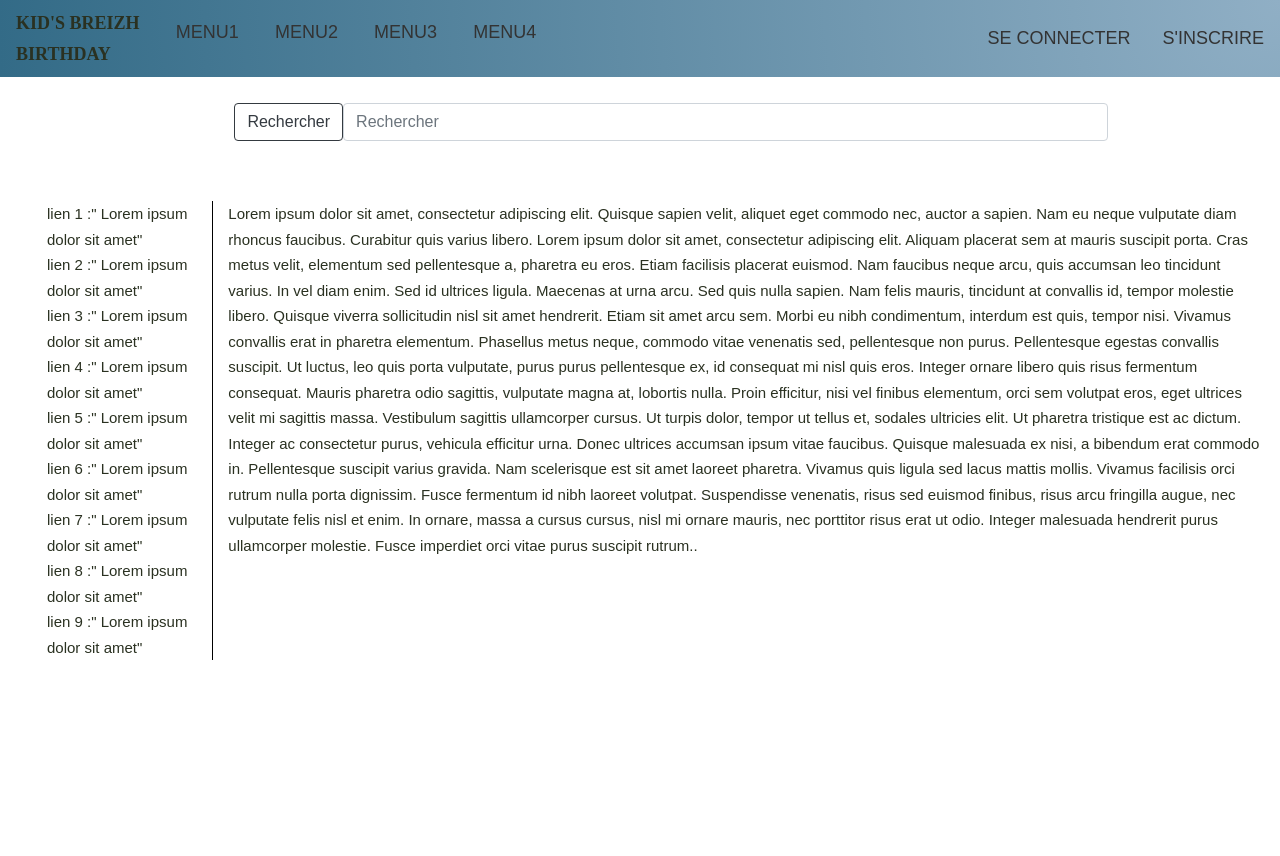
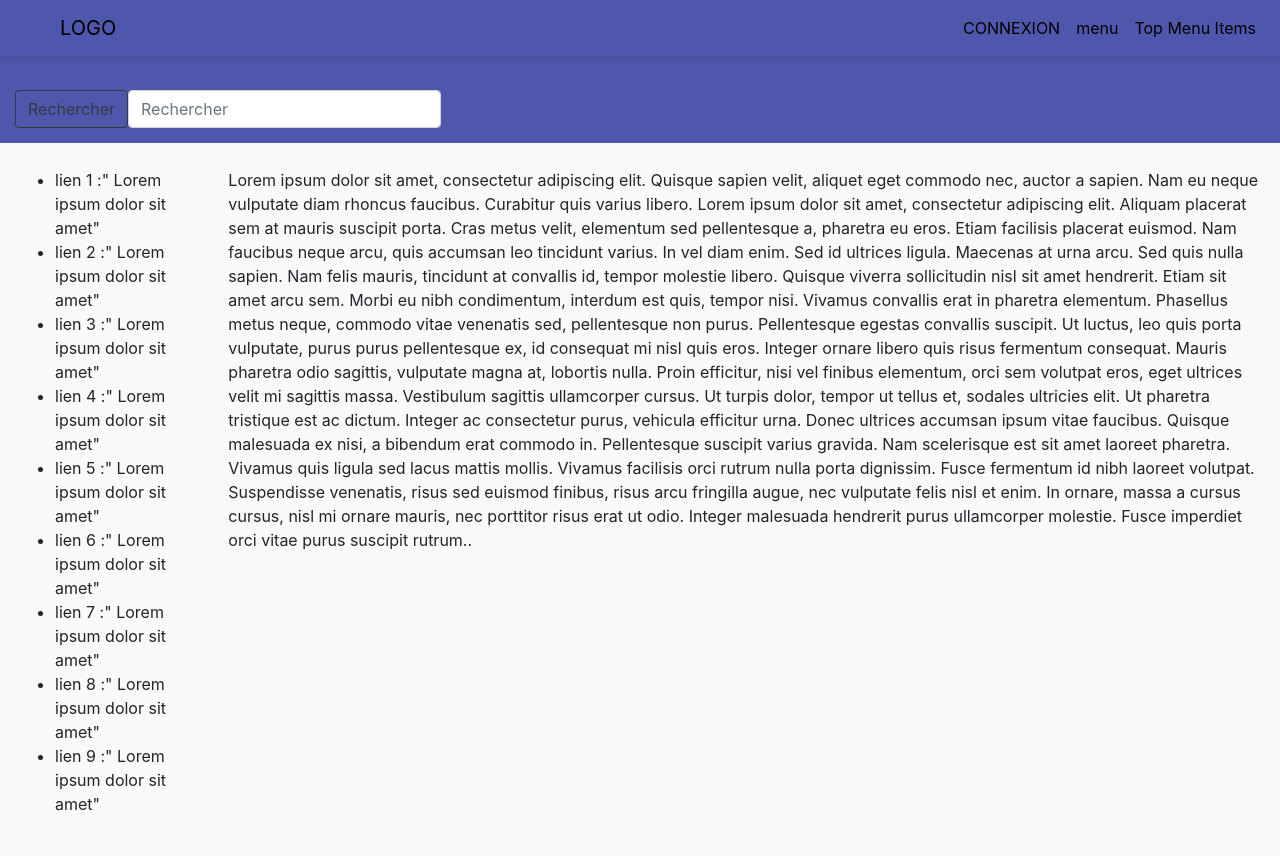
Before and after one commit to Nico-Kercode/KidsBreizhBirthday, a PHP site: page / in a window 1280 px wide. Before the commit the page ends 660 px from the top, so only its background shows below. Run offline with PHP 8.4, Linux system fonts and the light colour scheme; some libraries are stand-ins or nearby versions.

Commit message:
Modification NAV

```diff
--- a/assets/css/main.css
+++ b/assets/css/main.css
@@ -1,208 +1,34 @@
-/* Reset */
-
-html, body, div, span, applet, object, iframes,
-h1, h2, h3, h4, h5, h6, p, blockquote, pre,
-a, abbr, acronym, address, big, cite, code,
-del, dfn, em, img, ins, kbd, q, s, samp,
-small, strike, sub, sup, tt, var,
-u, i, center,
-dl, dt, dd, ol, ul, li,
-fieldset, form, label, legend,
-table, caption, tbody, tfoot, thead, tr, th, td,
-article, aside, canvas, details, embed,
-figure, figcaption, footer, header, hgroup,
-menu, nav, output, ruby, section, summary,
-time, mark, audio, video {
-    margin: 0;
-    padding: 0;
-    border: 0;
-    font-size: 100%;
-    font: inherit;
-    vertical-align: baseline;
+body {
+    background: #f9f9f9;
+}
+a{
+    color: black;
+    text-decoration: none !important;
+}
+a:hover{
+    color: white;
+}
+#wrapper {
+    padding: 90px 5px;
+    background-color: #4f57ac;
 }
 
-article, aside, details, figcaption, figure,
-footer, header, hgroup, menu, nav, section {
-    display: block;
+.navbar-expand-lg .navbar-nav.side-nav {
+    flex-direction: column;
 }
 
-blockquote, q {
-    quotes: none;
+.card {
+    margin-bottom: 15px;
+    border-radius: 0;
+    box-shadow: 0 3px 5px rgba(0, 0, 0, .1);
 }
 
-blockquote:before, blockquote:after,
-q:before, q:after {
-    content: '';
-    content: none;
+.header-top {
+    box-shadow: 0 3px 5px rgba(0, 0, 0, .1)
 }
 
-table {
-    border-collapse: collapse;
-    border-spacing: 0;
-}
-
-* {
-    box-sizing: border-box;
-    outline: none;
-}
-
-/* End reset */
-
-@import url('https://fonts.googleapis.com/css?family=Montserrat:100,100i,200,200i,300,300i,400,400i,500,500i,600,600i,700,700i,800,800i,900,900i');
-@import url('https://fonts.googleapis.com/css?family=Poppins:400,500,600,700,800,900');
-
-body {
-    /* font-family: 'Roboto', sans-serif;
-    */
-
-    font-family: 'Montserrat', sans-serif;
-	font-weight: 300;
-	font-size: 15px;
-	line-height: 1.7;
-	color: #2a3121;
-    /* background-image: radial-gradient(circle at top right , #90afc5, #336b87) !important; */
-    height: 1vh;
-    overflow: hidden;
-}
-
-header {
-    text-transform: uppercase;
-    background-image: radial-gradient(circle at top right, #90afc5, #336b87) !important;
-    padding: 8px 0 8px 16px;
-    font-size: 1em;
-
-}
-
-#logo, nav, li {
-    display: inline-block;
-}
-
-#logo {
-    font-family: "Poppins";
-    font-size: 1.2em;
-    font-weight: 800;
-    text-decoration: none;
-    color: #2a3121;
-
-}
-
-
-nav {
-    display: inline-block;
-    line-height: 48px;
-    vertical-align: top;
-}
-
-li {
-    margin-left: 32px;
-}
-li a, .button {
-    text-decoration: none;
-    font-size: 1.2em;
-    font-weight: 400;
-    color: #333;
-}
-
-.button {
-    text-transform: uppercase;
-    float: right;
-
-    line-height: 60px;
-    height: 50px;
-    text-decoration: none;
-    padding: 0 16px;
-}
-
-
-
-h1 {
-
-    text-align: center;
-    line-height: 150px;
-    letter-spacing: 4px;
-    color: rgb(0, 0, 0);
-    font-size: 50px;
-    font-weight: 800;
-    text-transform: uppercase;
-    transition-duration: .3s;
-}
-
-#hamburger, #hamburger-content {
-    display: inline;
-}
-
-#hamburger-button {
-    display: none;
-    cursor: pointer;
-    background: none;
-    border: none;
-    font-size: 30px;
-    vertical-align: top;
-    padding: 0;
-    line-height: 47px;
-    float: right;
-    margin-right: 32px;
-}
-
-#hamburger-overlay {
-    display: none;
-    position: fixed;
-    z-index: 10;
-    top: 0;
-    left: 0;
-    width: 100%;
-    height: 100%;
-    background-color: rgba(0, 0, 0, .4);
-}
-
-#hamburger-sidebar {
-    display: none;
-    position: fixed;
-    width: 84%;
-    z-index: 20;
-    height: 100%;
-    top: 0;
-    left: 0;
-    background-color: rgb(132, 132, 132);
-    overflow-y: auto;
-    transform: translateX(-100%);
-    transition: transform .2s ease-out;
-}
-#hamburger-sidebar li {
-    display: block;
-}
-#hamburger-sidebar-body {
-    padding: 16px 8px;
-}
-#hamburger-sidebar-body li:before {
-    content: ' ';
-    display: inline-block;
-    vertical-align: middle;
-    margin-bottom: 4px;
-    margin-right: 16px;
-    width: 24px;
-    height: 24px;
-}
-
-#hamburger-sidebar-body .button {
-    margin-top: 16px;
-    text-align: center;
-    float: none;
-    display: block;
-    height: auto;
-    line-height: inherit;
-    padding: 10px;
-}
-
-/*  index View */
-#sousmenu{
-    height: 100px;
-    padding: 1%;
-}
-
-
-#sidebar{
-    border-right: 1px solid black;
+.leftmenutrigger {
+    display: none
 }
 
 
@@ -210,38 +36,38 @@ h1 {
 
 
 
-
-
-
-
-
-
-
-
-
-
-
-
-
-
-
-
-@media screen and (max-width: 1024px) {
-    h1 {
-        font-size: 42px;
-        line-height: 56px;
+@media(min-width:992px) {
+    .leftmenutrigger {
+        display: block;
+        display: block;
+        margin: 7px 20px 4px 0;
+        cursor: pointer;
     }
-
-    #hamburger-content {
-        display: none;
+    #wrapper {
+        padding: 90px 15px 15px 15px;
     }
-
-    #hamburger-button, #hamburger-sidebar,
-    .hamburger-activated #hamburger-overlay {
-        display: block;
+    .navbar-nav.side-nav.open {
+        left: 0;
     }
-
-    .hamburger-activated #hamburger-sidebar {
-        transform: translateX(0);
+    .navbar-nav.side-nav {
+        background: #4f57ac;
+        box-shadow: 2px 1px 2px rgba(0, 0, 0, .1);
+        position: fixed;
+        top: 56px;
+        flex-direction: column!important;
+        left: -220px;
+        width: 200px;
+        overflow-y: auto;
+        bottom: 0;
+        overflow-x: hidden;
+        padding-bottom: 40px
     }
 }
+
+.animate {
+    -webkit-transition: all .3s ease-in-out;
+    -moz-transition: all .3s ease-in-out;
+    -o-transition: all .3s ease-in-out;
+    -ms-transition: all .3s ease-in-out;
+    transition: all .3s ease-in-out
+}
--- a/assets/js/main.js
+++ b/assets/js/main.js
@@ -1,27 +1,7 @@
-let content = document.querySelector('#hamburger-content');
-let sidebarBody = document.querySelector('#hamburger-sidebar-body');
-let button = document.querySelector('#hamburger-button');
-let overlay = document.querySelector('#hamburger-overlay');
-let activatedClass = 'hamburger-activated';
 
-sidebarBody.innerHTML = content.innerHTML;
-
-button.addEventListener('click', function(e) {
+$( document ).ready(function() {
+	$('.leftmenutrigger').on('click', function(e) {
+	$('.side-nav').toggleClass("open");
 	e.preventDefault();
-
-	this.parentNode.classList.add(activatedClass);
+   });
 });
-
-button.addEventListener('keydown', function(e) {
-	if (this.parentNode.classList.contains(activatedClass))
-	{
-		if (e.repeat === false && e.which === 27)
-			this.parentNode.classList.remove(activatedClass);
-	}
-});
-
-overlay.addEventListener('click', function(e) {
-	e.preventDefault();
-
-	this.parentNode.classList.remove(activatedClass);
-});
--- a/view/elements/nav.php
+++ b/view/elements/nav.php
@@ -1,38 +1,73 @@
-<header>
-    <a href="index.php?action=accueil" id="logo">Kid's Breizh <br> Birthday</a>
-    <div id="hamburger">
-        <div id="hamburger-content">
-            <nav>
-                <ul>
-                    <li><a href="#">menu1</a></li>
-                    <li><a href="#">menu2</a></li>
-                    <li><a href="#">menu3</a></li>
-                    <li><a href="#">menu4</a></li>
-                </ul>
-            </nav>
-            <?php if(isset($_SESSION['pseudo'])) { ?>
-
-            <p class="button"> Bienvenue <em> <span ><?= $_SESSION['pseudo']?></span> </em>  <a href="index.php?action=deco">DECONNEXION</a></p>
+<div id="wrapper" class="animate">
+    <form class="form-inline" method="post" action="" />
+    <button class="btn btn-outline-dark " type="submit">Rechercher</button>
+    <input class="form-control search w-25" type="search" placeholder="Rechercher" aria-label="Search">
 
 
 
+    </form>
+    <nav class="navbar header-top fixed-top navbar-expand-lg id=" navbar" ">
+        <span class=" navbar-toggler-icon
+        leftmenutrigger"></span>
+        <a class="navbar-brand" href="#">LOGO</a>
+        <button class="navbar-toggler" type="button" data-toggle="collapse" data-target="#navbarText"
+            aria-controls="navbarText" aria-expanded="false" aria-label="Toggle navigation">
+            <span class="navbar-toggler-icon"></span>
+        </button>
+        <div class="collapse navbar-collapse" id="navbarText">
+            <ul class="navbar-nav animate side-nav">
+
+                <?php if(isset($_SESSION['pseudo'])) { ?>
+
+                <h4> Bienvenue <em> <span><?= $_SESSION['pseudo']?></span> </em></h4>
+
+                <?php } ?>
 
 
+                <li class="nav-item">
+                    <a class="nav-link" href="index.php?action=accueil">Home
+                        <span class="sr-only">(current)</span>
+                    </a>
+                </li>
+                <li class="nav-item">
+                    <a class="nav-link" href="#">Side Menu Items</a>
+                </li>
+                <li class="nav-item">
+                    <a class="nav-link" href="#">Pricing</a>
+                </li>
+            </ul>
 
-            <?php } ?>
+            <!-- MENU PRINCIPAL -->
 
+            <ul class="navbar-nav ml-md-auto d-md-flex">
+                <?php if(empty($_SESSION)) { ?>
+                <li class="nav-item">
 
-            <?php if(empty($_SESSION)) { ?>
+                    <a class="nav-link" href="index.php?action=formLogin">CONNEXION</a>
 
-            <a href="index.php?action=formRegister" class="button button-sign-up">S'inscrire</a>
-            <a href="index.php?action=formLogin" class="button button-sign-in">Se connecter</a>
-            <?php } ?>
+                    <?php } ?>
+                    <span class="sr-only">(current)</span>
+                    </a>
+                </li>
+                <?php if(isset($_SESSION['pseudo'])) { ?>
+                <p class="p-2"> Bienvenue <em> <span><?= $_SESSION['pseudo']?></span> </em></p>
+                <?php } ?>
+
+                <li class="nav-item">
+                    <a class="nav-link" href="#"> menu
+                        <span class="sr-only">(current)</span>
+                    </a>
+                </li>
+                <li class="nav-item">
+                    <a class="nav-link" href="#">Top Menu Items</a>
+                </li>
+                <?php if(isset($_SESSION['pseudo'])) { ?>
+                <li class="nav-item">
+                    <a class="nav-link" href="index.php?action=deco">Deconnexion</a>
+                </li>
+                <!-- Fin php session -->
+                <?php } ?>
+            </ul>
         </div>
-        <button id="hamburger-button">&#9776;</button>
-        <div id="hamburger-sidebar">
-            <div id="hamburger-sidebar-header"></div>
-            <div id="hamburger-sidebar-body"></div>
-        </div>
-        <div id="hamburger-overlay"></div>
-    </div>
-</header>
+    </nav>
+</div>
--- a/view/frontend/indexView.php
+++ b/view/frontend/indexView.php
@@ -8,11 +8,7 @@
 <div class="container-fluid " id="sousmenu">
 
     <div class="col-lg-10 offset-lg-2" id="sousmenu">
-        <form class="form-inline" method="post" action=""/>
-            <button class="btn btn-outline-dark " type="submit">Rechercher</button>
-            <input class="form-control search w-75" type="search" placeholder="Rechercher" aria-label="Search">
 
-        </form>
     </div>
 
 </div>
--- a/view/frontend/template.php
+++ b/view/frontend/template.php
@@ -4,14 +4,15 @@
 <head>
     <meta charset="utf-8" />
     <meta name="viewport" content="width=device-width, initial-scale=1, maximum-scale=1, user-scalable=no" />
-    <link type="text/css" rel="stylesheet" href="//fonts.googleapis.com/css?family=Roboto:500" />
-    <link type="text/css" rel="stylesheet" href="assets\bootstrap\css\bootstrap.min.css" />
+    <link href="//maxcdn.bootstrapcdn.com/bootstrap/4.0.0/css/bootstrap.min.css" rel="stylesheet" id="bootstrap-css">
+    <script src="//maxcdn.bootstrapcdn.com/bootstrap/4.0.0/js/bootstrap.min.js"></script>
+    <script src="//code.jquery.com/jquery-1.11.1.min.js"></script>
     <link type="text/css" rel="stylesheet" href="assets\css\main.css" />
     <title><?= $title ?></title>
 </head>
 
 <body>
     <?= $content ?>
-    <script type="text/javascript" src="assets\bootstrap\js\bootstrap.min.js"></script>
+
     <script type="text/javascript" src="assets\js\main.js"></script>
 </body>
```
Also changed, not shown: assets/images/LOGO.png (added), 1 other file.
